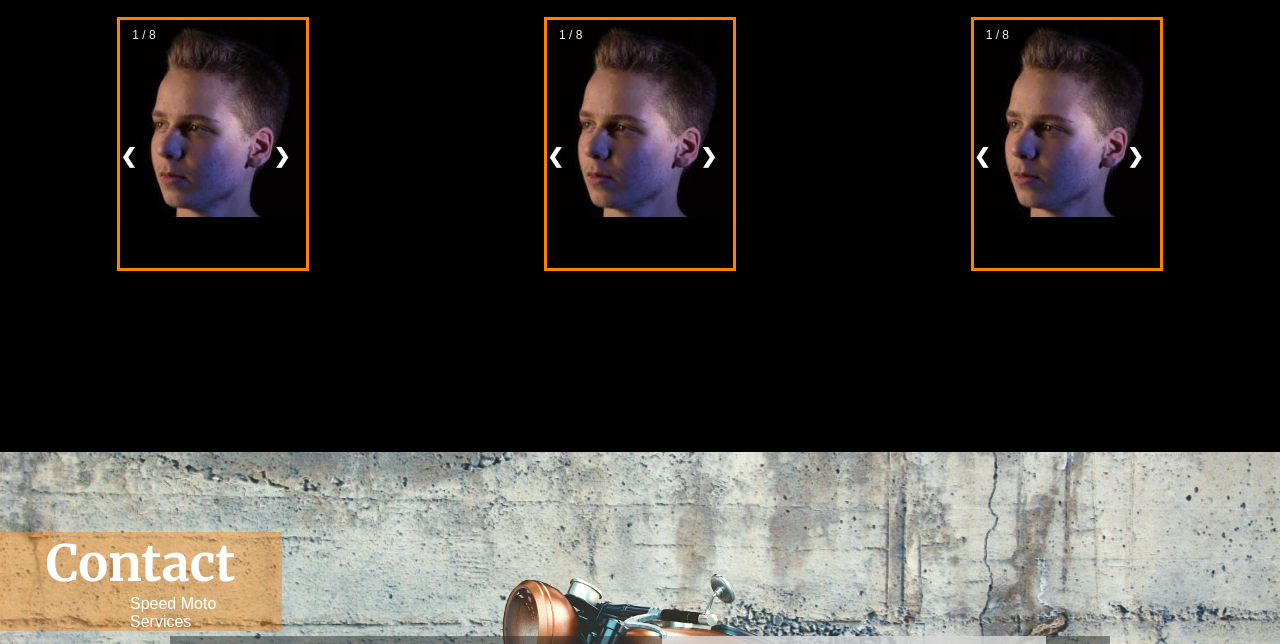
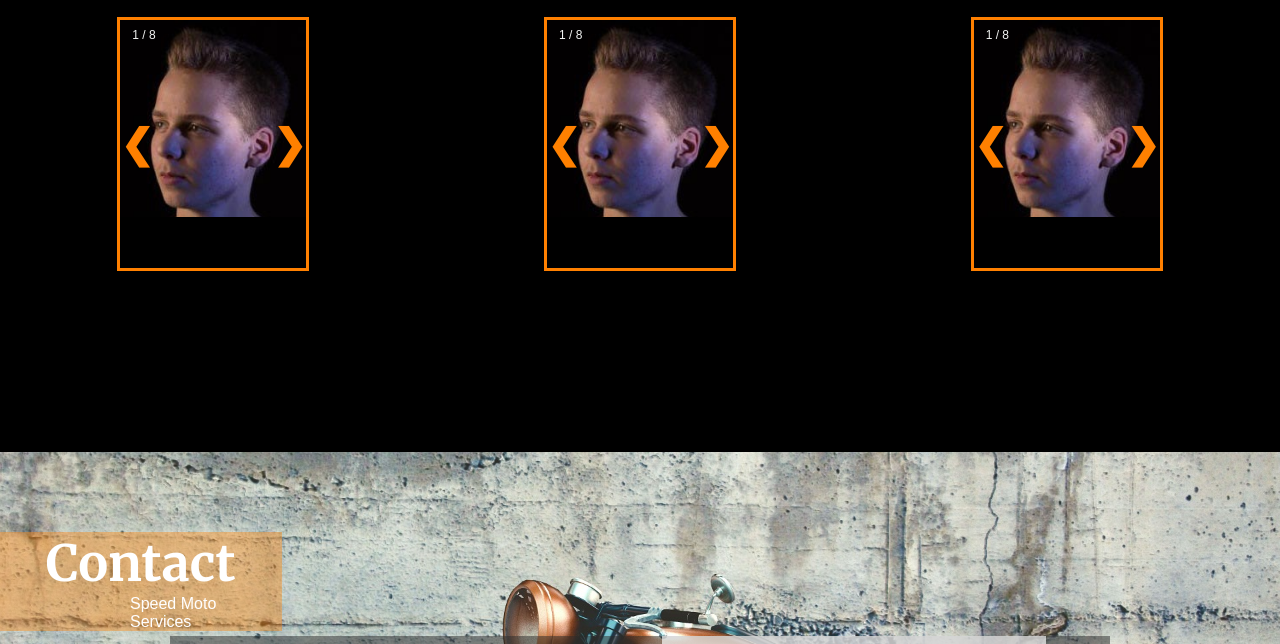
Before and after one commit to NiyesNino/designfront, a plain HTML site: page index.html in a window 1280 px wide. Shown: the part 2760-3404 px from the top of the page. Drawn offline with nearby package versions, Linux system fonts and the light colour scheme.

Commit message:
arrow on each block

```diff
--- a/layout.css
+++ b/layout.css
@@ -645,24 +645,27 @@ float:left;
   cursor: pointer;
   position: absolute;
   top: 50%;
+  transform: translateY(-50%);
   width: auto;
   vertical-align: middle;
-  color: white;
+  color: #FF8000;
   font-weight: bold;
-  font-size: 20px;
+  font-size: 40px;
   transition: 0.6s ease;
   border-radius: 0 3px 3px 0;
   user-select: none;
 }
 
 .next {
-  right: 16px;
+  right: 0;
   border-radius: 3px 0 0 3px;
 }
 
 
 
 .prev:hover, .next:hover {
+  color: white;
+  transition: color .5s linear;
 }
 
 
```
